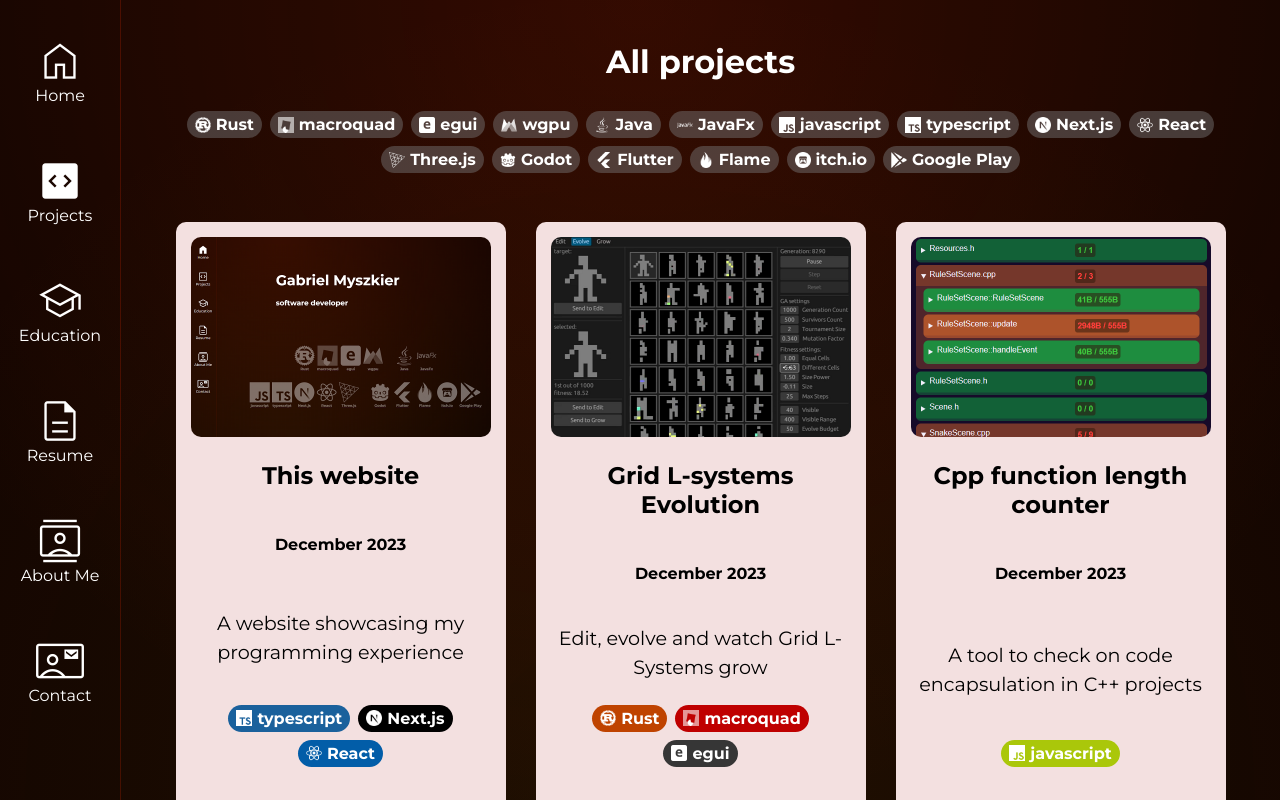
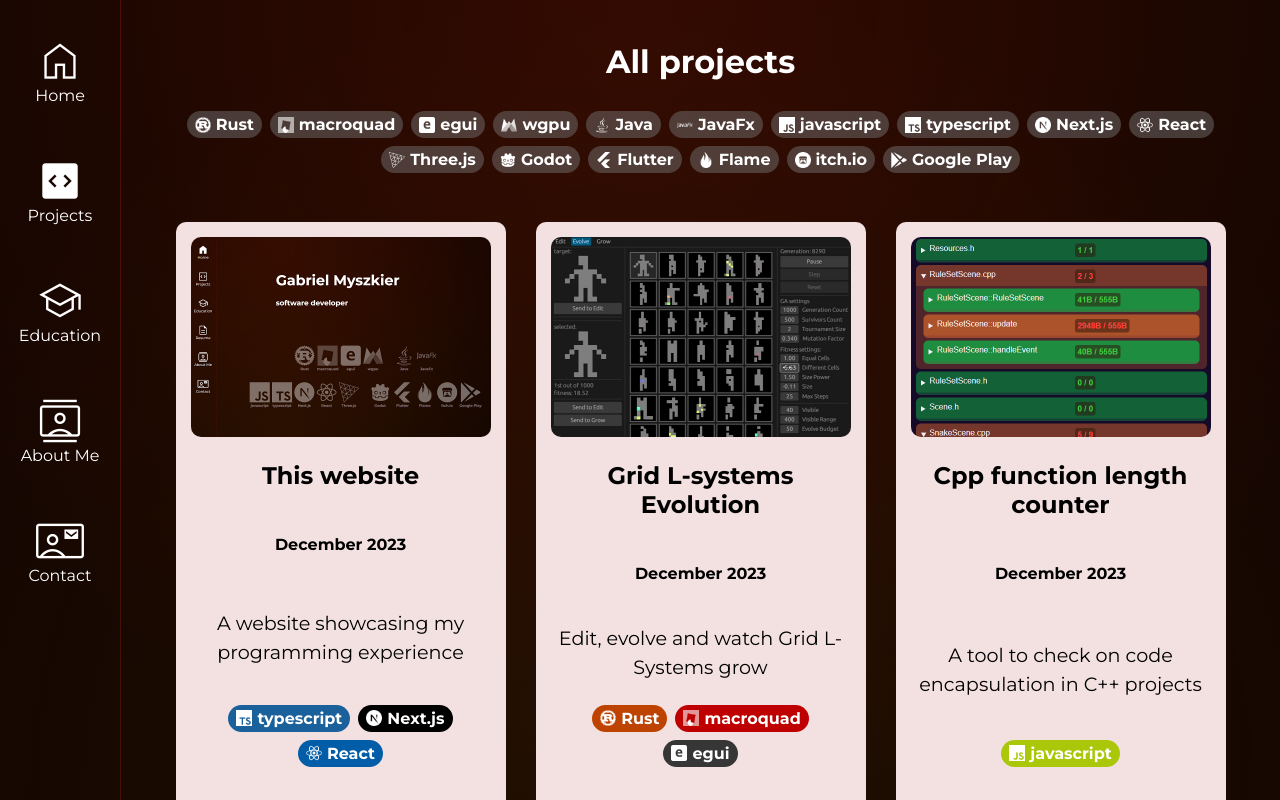
Before and after one commit to gre-v-el/portfolio, a Next.js app: page /projects in a window 1280 px wide. Shown: the top 800 px of the page. Built offline with nearby package versions, Linux system fonts and the light colour scheme.

Commit message:
Added a sticky sidebar

```diff
--- a/app/globals.css
+++ b/app/globals.css
@@ -70,6 +70,10 @@ p {
 #desktop-nav {
 	width: 120px;
 	border-right: 1px solid rgba(var(--primary-rgb), 0.2);
+}
+.desktop-nav-buttons {
+	position: sticky;
+	top: 20px;
 }
 
 #mobile-nav {
@@ -261,6 +265,24 @@ p {
 	text-decoration: none;
 }
 
+
+/* sections */
+.section-flex {
+	display: flex;
+	align-items: center;
+	margin: 20px;
+}
+.section-flex h2 {
+	padding: 0 20px;
+	font-size: 1.6rem;
+	font-weight: normal;
+}
+.section-line {
+	flex-grow: 1;
+	height: 1px;
+	background-color: var(--text);
+}
+
 /* responsiveness */
 @media (max-width: 800px) {
 	main {
--- a/app/layout.tsx
+++ b/app/layout.tsx
@@ -23,7 +23,9 @@ export default function RootLayout({
 			<MobileNav/>
 			<div id="container">
 				<nav id="desktop-nav">
-					<NavButtonSet/>
+					<div className="desktop-nav-buttons">
+						<NavButtonSet/>
+					</div>
 				</nav>
 				<main>
 					{children}
--- a/components/NavButtonSet.tsx
+++ b/components/NavButtonSet.tsx
@@ -7,7 +7,6 @@ export default function NavButtonSet() {
 			<NavButton href='/' icon='home' text='Home'/>
 			<NavButton href='/projects' icon='code_blocks' text='Projects'/>
 			<NavButton href='/education' icon='school' text='Education'/>
-			<NavButton href='/resume' icon='description' text='Resume'/>
 			<NavButton href='/about' icon='contacts' text='About Me'/>
 			<NavButton href='/contact' icon='contact_mail' text='Contact'/>
 		</>
--- a/components/Tags.tsx
+++ b/components/Tags.tsx
@@ -17,11 +17,11 @@ export default function Tags(
 	return (
 		<div className="tags">
 			{tags.map((tag) => {
-				let col = allColored || selected != null && selected === tag.name ? tag.color : "#7777"
+				let col = allColored || selected != null && selected === tag.name ? tag.color : "#7777";
 
 				let href = selected === tag.name ? "/projects" : "/projects/tag/" + (tag.route === undefined ? tag.name : tag.route);
 
-				let visual = (<div className="tag" style={{ backgroundColor: col }}>
+				let visual = (<div className="tag" style={{ backgroundColor: col }} key={tag.name}>
 					<Image src={"/tech_icons/"+tag.name+".png"} width={16} height={16} alt={tag.name}/>
 					{tag.name}
 				</div>);
```
